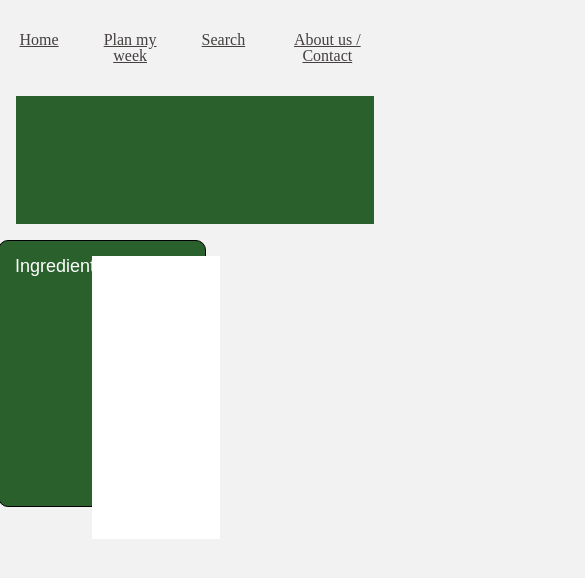
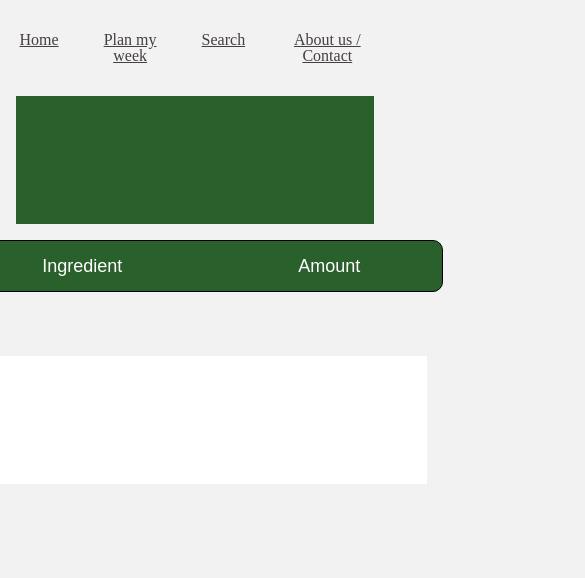
Before and after one commit to OlofBen/WhatToEat, a plain HTML site: page html/recipe.html in a window 390 px wide. Shown: the top 578 px of the page, 585 px wide, since content can reach past the window. Drawn offline with Linux system fonts and the light colour scheme; a web font is replaced by a local one.

Commit message:
Update to look better

```diff
--- a/css/index.css
+++ b/css/index.css
@@ -1,6 +1,5 @@
 .recipe {
   margin: 1rem;
-  height: 43rem;
 }
 
 img {
@@ -25,6 +24,8 @@ h2 {
     position: sticky;
     bottom: 0;
   }
+
+  .recipe{height: 40rem;}
 }
 
 #options ul {
--- a/css/planMyWeek.css
+++ b/css/planMyWeek.css
@@ -1,12 +1,36 @@
 main {
   display: grid;
-  grid-template-columns: 5% 1fr;
+  grid-template-columns: 15rem 1fr;
   grid-template-rows: 1fr;
 }
+@media(max-width: 720px) {
+  main {
+    display: flex;
+    flex-direction: column;
+  }
+}
+
 
 #options {
   grid-column: 1;
   margin: 2rem;
+
+}
+
+#options ul{
+  display: flex;
+  flex-direction: column;
+  flex-wrap: wrap;
+}
+
+@media(max-width: 720px) {
+  #options ul {
+    flex-direction: row;
+    justify-content: center;
+  }
+  #options ul li{
+    margin: 0.5rem;
+  }
 }
 
 #recipeSection {
--- a/css/recipe.css
+++ b/css/recipe.css
@@ -8,7 +8,8 @@ h1 {
   grid-column: 2;
 }
 
-table{
+table {
+  grid-row: 1;
   background-color: #2a602b;
   margin: 3rem;
   margin-top: 0;
@@ -18,14 +19,15 @@ table{
   border: 1px solid black;
   grid-column: 1;
   max-height: 40rem;
+  color: #ffffff;
 }
 
 table th {
   padding: 1rem;
   font-size: large;
-  color: white;
 }
-table td{
+
+table td {
   padding: 0.5rem;
 }
 
@@ -42,3 +44,43 @@ table td{
 #video {
   grid-column: 3;
 }
+
+@media(max-width: 1600px) {
+  main {
+    grid-template-columns: 40rem 1fr;
+    grid-row: 40rem 1fr;
+  }
+
+  #recipeText {
+    grid-column: 2;
+    grid-row-start: 1;
+    grid-row-end: 3;
+  }
+
+  #video {
+    grid-column: 1;
+    grid-row: 2;
+    margin: 1rem;
+  }
+
+  table {
+    max-height: fit-content;
+  }
+}
+
+
+@media(max-width: 1120px) {
+  main {
+    grid-template-columns: 1fr;
+  }
+
+  #recipeText {
+    grid-column: 1;
+    grid-row: 2;
+  }
+
+  #video {
+    grid-column: 1;
+    grid-row: 3;
+  }
+}
--- a/js/planMyWeek.js
+++ b/js/planMyWeek.js
@@ -31,7 +31,6 @@ function moreOrFewer(){
 
 function removeLast(){
   const last = recipeList.lastChild
-  console.log(last);
   recipeList.removeChild(last)
 }
 
--- a/js/util.js
+++ b/js/util.js
@@ -19,7 +19,7 @@ export function getRecipeId() {
 }
 
 export function removeCookies(){
-	/*
+
 	const cookies = document.cookie.split(";");
     for (let i = 0; i < cookies.length; i++) {
         const cookie = cookies[i];
@@ -27,5 +27,5 @@ export function removeCookies(){
         const name = eqPos > -1 ? cookie.substr(0, eqPos) : cookie;
         document.cookie = name + "=;expires=Thu, 01 Jan 1970 00:00:00 GMT";
     }
-		*/
+
 }
```
Also changed, not shown: css/about.css (+15 -0 lines), html/planMyWeek.html (+2 -2 lines).
